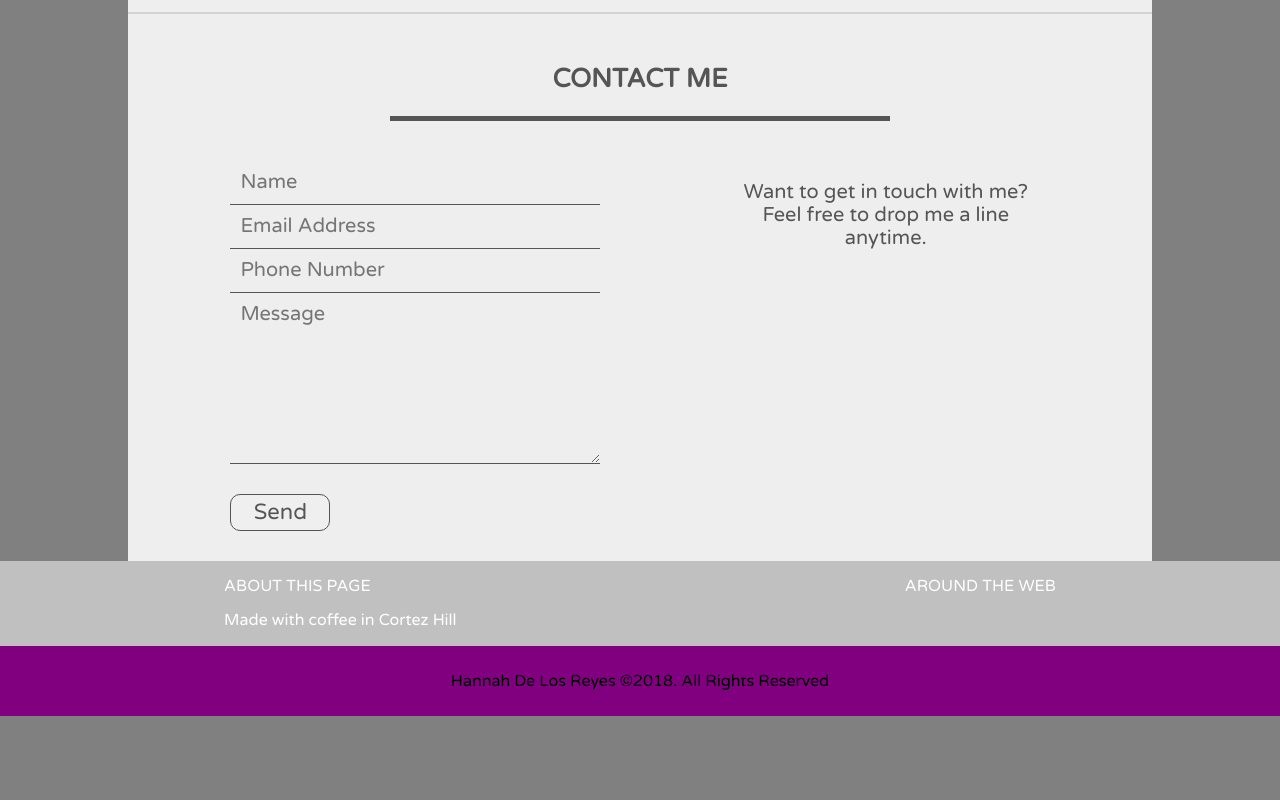
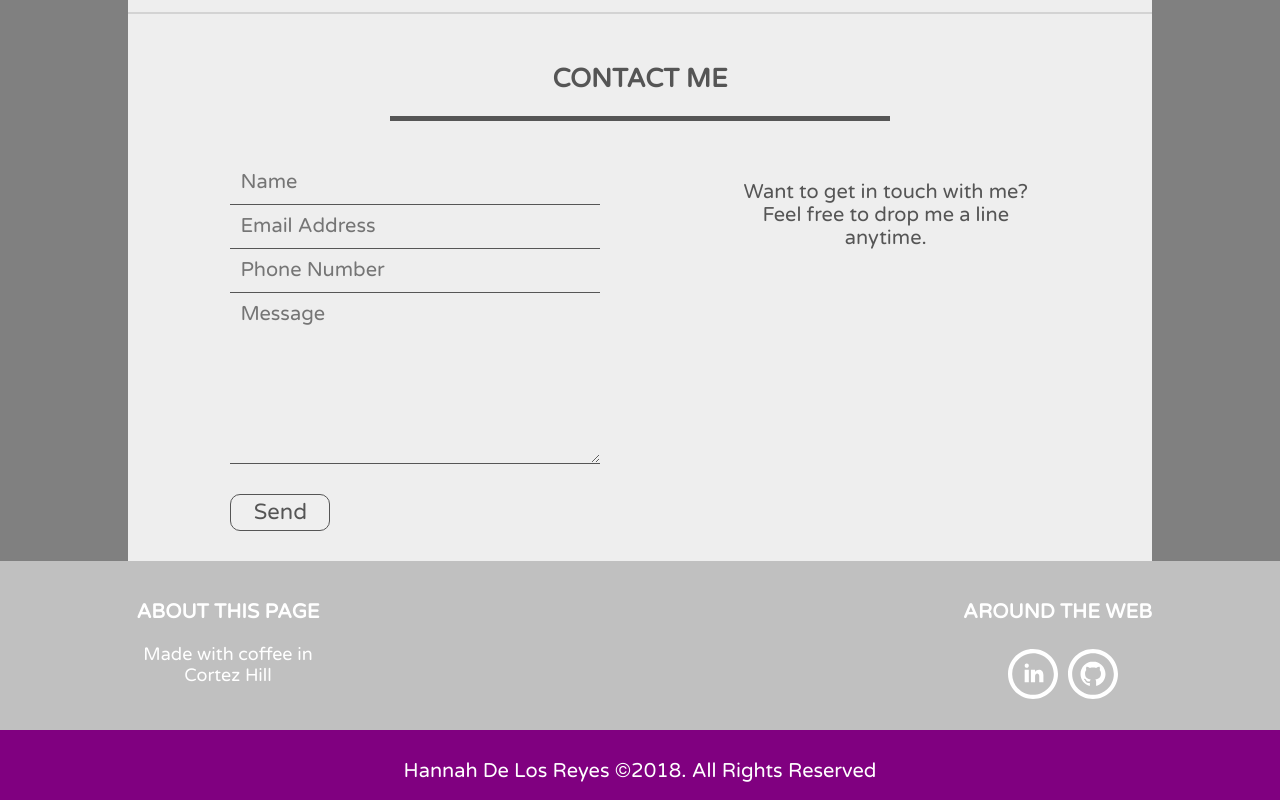
Before and after one commit to bugdlr/FCCportfolio, a website: page index.html in a window 1280 px wide. Shown: the part 1400-2200 px from the top of the page. Before the commit the page ends 2116 px from the top, so only its background shows below. Drawn offline with nearby package versions, Linux system fonts and the light colour scheme.

Commit message:
added svgs

```diff
--- a/index.html
+++ b/index.html
@@ -82,14 +82,24 @@
 
     <footer>
       <div class="foot-section">
+        <div class="foot-contents">
           <div>
             <p class="foot-heads">About this page</p>
-          <p>Made with coffee in Cortez Hill</p>
+            <p id="made">Made with coffee in Cortez Hill</p>
           </div>
+          <div class="around-the-web">
             <p class="foot-heads">Around the web</p>
+            <ul>
+              <li><a class="button-social" href="https://www.linkedin.com/in/hannah-de-los-reyes/"><svg xmlns="http://www.w3.org/2000/svg" width="24" height="24" viewBox="0 0 24 24" fill="#fff"><path d="M12 2c5.514 0 10 4.486 10 10s-4.486 10-10 10-10-4.486-10-10 4.486-10 10-10zm0-2c-6.627 0-12 5.373-12 12s5.373 12 12 12 12-5.373 12-12-5.373-12-12-12zm-2 8c0 .557-.447 1.008-1 1.008s-1-.45-1-1.008c0-.557.447-1.008 1-1.008s1 .452 1 1.008zm0 2h-2v6h2v-6zm3 0h-2v6h2v-2.861c0-1.722 2.002-1.881 2.002 0v2.861h1.998v-3.359c0-3.284-3.128-3.164-4-1.548v-1.093z"/></svg></a></li>
+              <li><a class="button-social" href="https://github.com/bugdlr"><svg xmlns="http://www.w3.org/2000/svg" width="24" height="24" viewBox="0 0 24 24" fill="#fff"><path d="M12 2c5.514 0 10 4.486 10 10s-4.486 10-10 10-10-4.486-10-10 4.486-10 10-10zm0-2c-6.627 0-12 5.373-12 12s5.373 12 12 12 12-5.373 12-12-5.373-12-12-12zm0 6c-3.313 0-6 2.686-6 6 0 2.651 1.719 4.9 4.104 5.693.3.056.396-.13.396-.289v-1.117c-1.669.363-2.017-.707-2.017-.707-.272-.693-.666-.878-.666-.878-.544-.373.041-.365.041-.365.603.042.92.619.92.619.535.917 1.403.652 1.746.499.054-.388.209-.652.381-.802-1.333-.152-2.733-.667-2.733-2.965 0-.655.234-1.19.618-1.61-.062-.153-.268-.764.058-1.59 0 0 .504-.161 1.65.615.479-.133.992-.199 1.502-.202.51.002 1.023.069 1.503.202 1.146-.776 1.648-.615 1.648-.615.327.826.121 1.437.06 1.588.385.42.617.955.617 1.61 0 2.305-1.404 2.812-2.74 2.96.216.186.412.551.412 1.111v1.646c0 .16.096.347.4.288 2.383-.793 4.1-3.041 4.1-5.691 0-3.314-2.687-6-6-6z"/></svg></a></li>
+              <!-- <li><a class="button-social" href="https://teamtreehouse.com/hannahdelosreyes"</li> -->
+            </ul>
           </div>
+        </div>
+        <div>
           <div class="copy">
             <p id="copywrite"></p>
+          </div>
         </div>
     </footer>
   </div>
--- a/less/style.less
+++ b/less/style.less
@@ -221,18 +221,47 @@ footer {
 }
 
 .foot-section {
-  display: flex;
-  justify-content: space-around;
+  display: block;
+  text-align: center;
   background-color: silver;
+  color: white;
+  font-size: 20px;
 }
 
-.foot-section p {
-  color: white;
-
+.foot-contents {
+  padding: 20px 0;
 }
 
 .foot-heads {
   text-transform: uppercase;
+  font-weight: bold;
+}
+
+#made {
+  font-size: 18px;
+  width: 200px;
+  margin: 0 auto;
+}
+
+.around-the-web ul {
+  display: flex;
+  list-style-type: none;
+  margin: 0 auto;
+
+}
+
+.around-the-web li {
+  padding: 5px;
+  color: white;
+}
+
+svg {
+  height: 50px;
+  width: 50px;
+}
+
+svg::hover {
+  color: blue;
 }
 
 .copy {
@@ -251,7 +280,7 @@ footer {
 /* Media Queries */
 
 @media (max-width: 768px) {
-  ul {
+  .navbar ul {
     display: none;
   }
 }
@@ -343,4 +372,17 @@ footer {
     width: 40%;
   }
 
+  .foot-contents {
+    display: flex;
+    justify-content: space-between;
+    width: 80%;
+    margin: 0 auto;
+  }
+
+
+  #made {
+    width: 200px;
+  }
+
+
 }
```
Also changed, not shown: css/style.min.css. Lines whose indentation alone changed are shown as unchanged.
